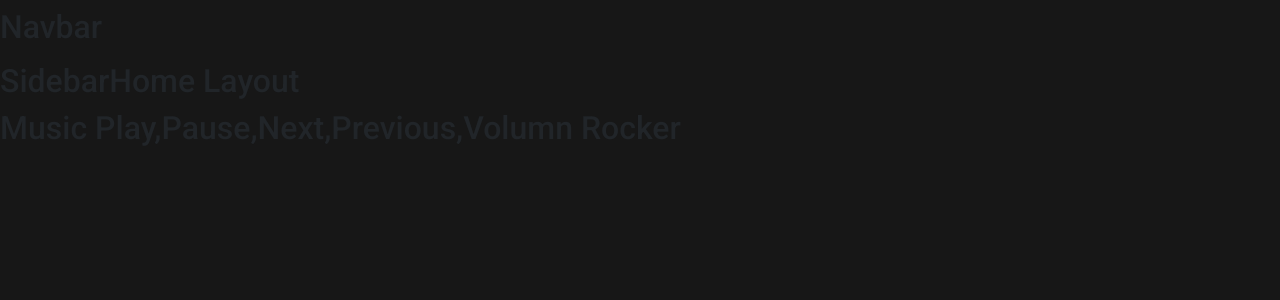
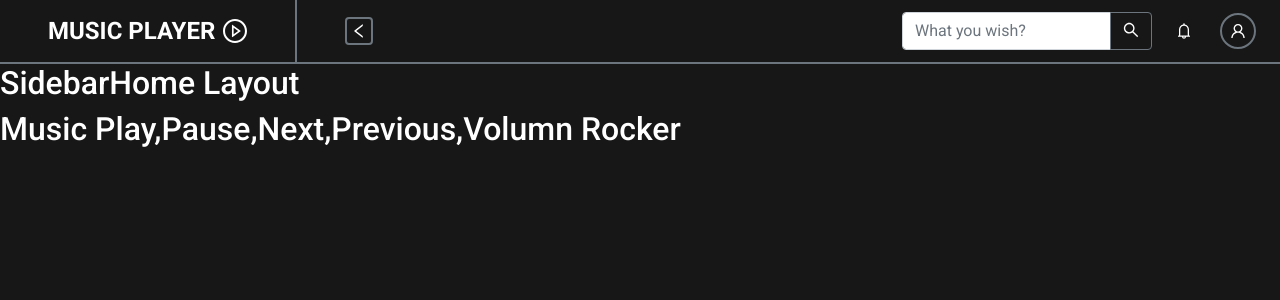
Before and after one commit to SHIVENDRA8004/Dendrite.ai-Typescript, a React (Create React App) app: page / in a window 1280 px wide. Shown: the top 300 px of the page. Built offline with nearby package versions, Linux system fonts and the light colour scheme.

Commit message:
Navbar done

```diff
--- a/package.json
+++ b/package.json
@@ -3,6 +3,7 @@
   "version": "0.1.0",
   "private": true,
   "dependencies": {
+    "@ant-design/icons": "^5.0.1",
     "@testing-library/jest-dom": "^5.16.5",
     "@testing-library/react": "^13.4.0",
     "@testing-library/user-event": "^13.5.0",
--- a/src/compoents/layouts/Navbar.tsx
+++ b/src/compoents/layouts/Navbar.tsx
@@ -1,7 +1,32 @@
+import { PlayCircleOutlined, LeftOutlined, BellOutlined, UserOutlined, SearchOutlined } from "@ant-design/icons";
 const Navbar = () => {
   return (
-    <div className="navbar">
-      <h2>Navbar</h2>
+    <div className="d-flex align-items-center border-bottom border-2 border-secondary p-0 " style={{ height: "8vh" }}>
+      <div
+        className="d-flex align-items-center fs-4  ps-5 pe-5   border-end border-2 border-secondary"
+        style={{ height: "100%" }}
+      >
+        <div className="me-2 fw-bold">MUSIC PLAYER</div>
+        <PlayCircleOutlined />
+      </div>
+      <div
+        className="border border-2 border-secondary d-flex justify-content-center align-items-center ms-5 me-auto rounded fs-8"
+        style={{ height: "45%", aspectRatio: "1/1" }}
+      >
+        <LeftOutlined />
+      </div>
+      <div className="d-flex align-items-center me-4 " style={{ height: "100%" }}>
+        <div className="input-group ">
+          <input type="text" className="form-control" placeholder="What you wish?" />
+          <button className="btn btn-outline-secondary" type="button" id="search-btn">
+            <SearchOutlined />
+          </button>
+        </div>
+        <BellOutlined className=" ms-4 me-1" />
+        <div className="d-flex align-items-center border border-secondary border-2 ms-4 p-2 rounded-circle">
+          <UserOutlined />
+        </div>
+      </div>
     </div>
   );
 };
--- a/src/index.css
+++ b/src/index.css
@@ -4,4 +4,5 @@
   padding: 0;
   font-family: "Roboto", sans-serif;
   background-color: #171717;
+  color: #ffffff;
 }
```
Also changed, not shown: 2 other files (tests, documents, lock files or other folders).
